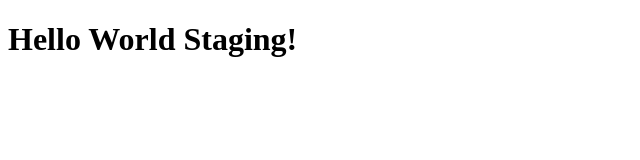
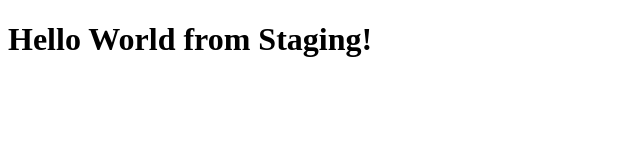
Before and after one commit to jordanegiuly/test, a website: page index.html in a window 1280 px wide. Shown: the whole page, without its empty margins (0-640 px from the left). Drawn offline with Linux system fonts and the light colour scheme.

Commit message:
Update index.html

```diff
--- a/index.html
+++ b/index.html
@@ -5,6 +5,6 @@
   <title>Hello World!</title>
 </head>
 <body>
-  <h1>Hello World Staging!</h1>
+  <h1>Hello World from Staging!</h1>
 </body>
 </html>
```
